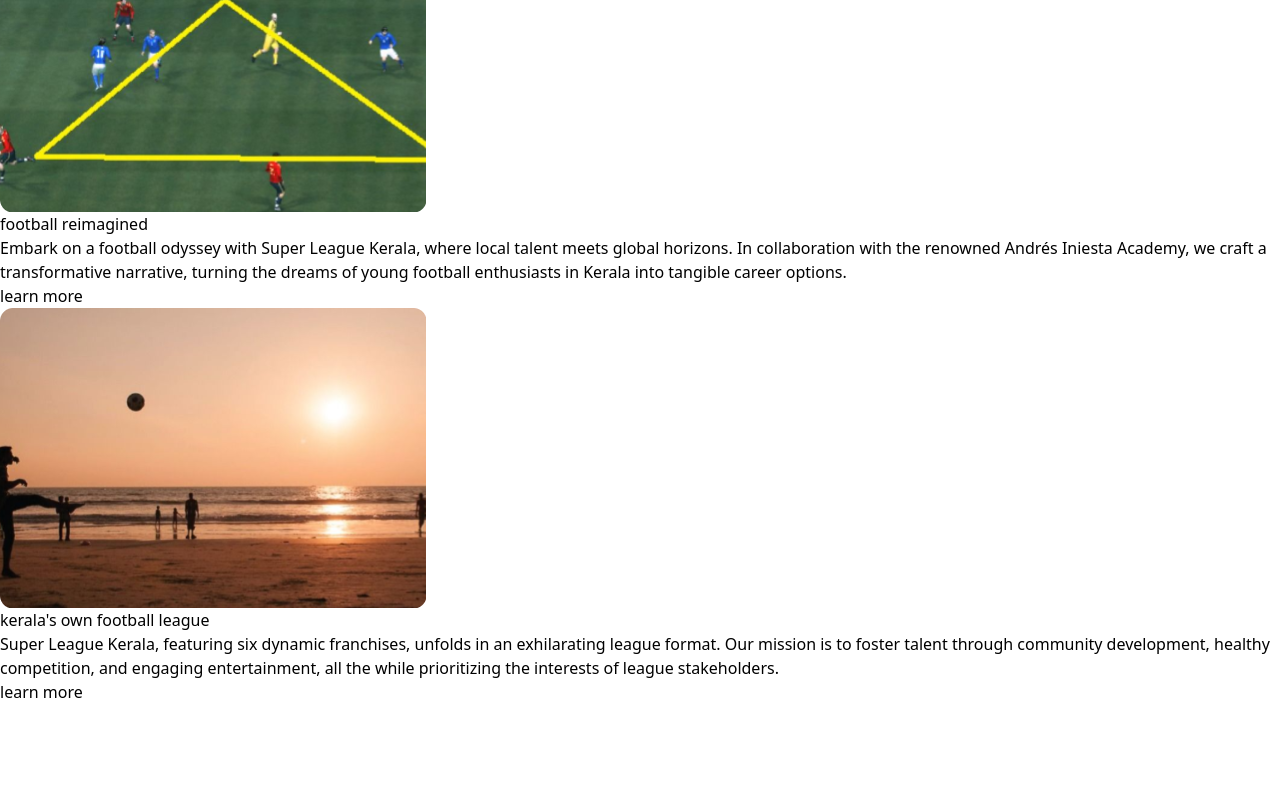
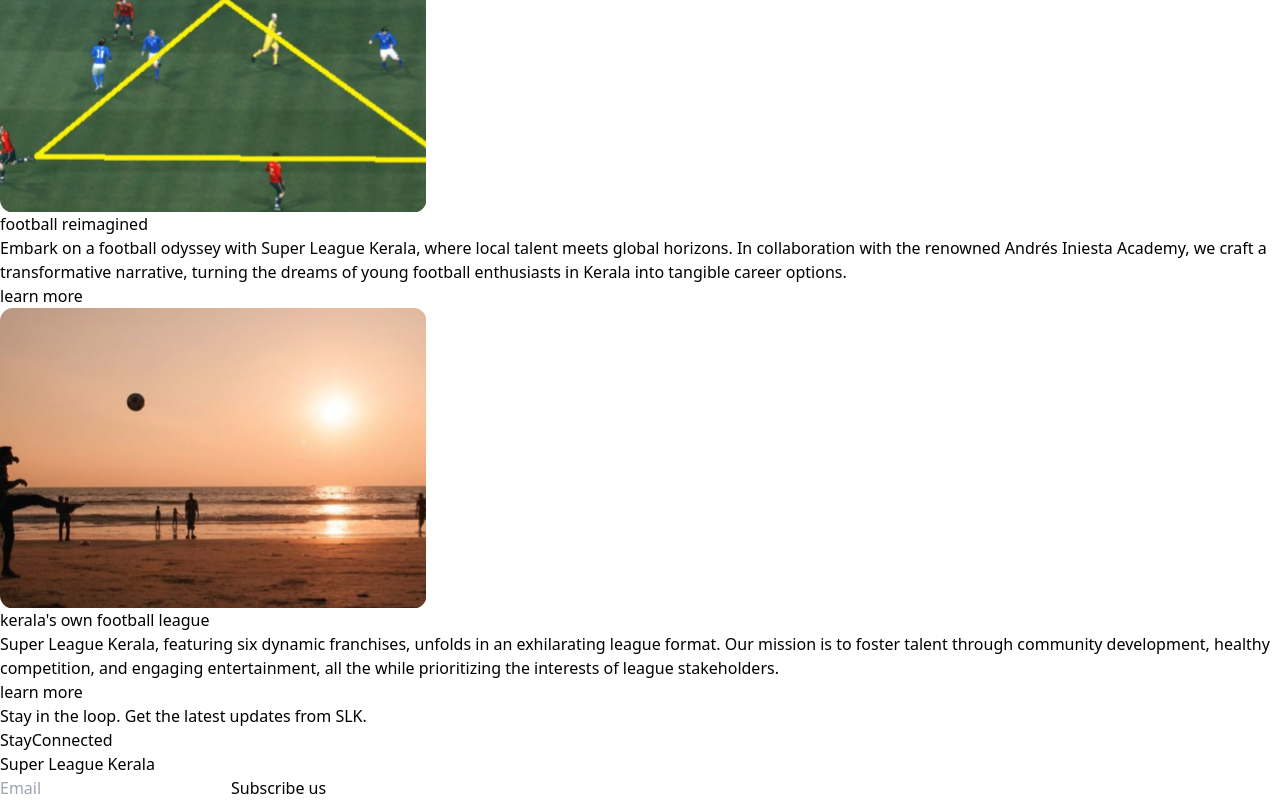
Before and after one commit to HarishBabu-DV/Football-League-Landing-Page, a React (Vite) app: page / in a window 1280 px wide. Shown: the part 5619-6419 px from the top of the page. Before the commit the page ends 6323 px from the top, so only its background shows below. Built offline with nearby package versions, Linux system fonts and the light colour scheme.

Commit message:
created subscribe section

```diff
--- a/src/assets/asset.js
+++ b/src/assets/asset.js
@@ -11,7 +11,7 @@ import win from './images/win.png'
 import gamechanger from './images/gamechanger.png'
 import footballground from './images/footballGround.png'
 import ksl from './images/ksl.png'
-
+import stadium from './images/stadium.png'
 
 //Navitems
 //First navitems
@@ -171,4 +171,4 @@ export const ourMediaDescription=[
         buttonText:"learn more"
     }
 ]
-export {logo,vip2,logowhite,kick,trophy,win}
+export {logo,vip2,logowhite,kick,trophy,win,stadium}
--- a/src/index.css
+++ b/src/index.css
@@ -98,4 +98,11 @@
     .media-description-description{
         font-weight: 400;
     }
+/*<--------------Subscribe Section------------->*/
+    .subscribe-section-container{
+        background-image: linear-gradient(rgba(0,0,0,0.4),rgba(0,0,0,0.4)),url('./assets/images/stadium.png');
+        background-repeat: no-repeat;
+        background-position: center;
+        background-size: cover;
+    }
 }
--- a/src/pages/LandingPage.jsx
+++ b/src/pages/LandingPage.jsx
@@ -3,6 +3,7 @@ import HeroSection from '../sections/LandingPage Sections/HeroSection'
 import ChallengesSection from '../sections/LandingPage Sections/ChallengesSection'
 import ProsSection from '../sections/LandingPage Sections/ProsSection'
 import OurMediaSection from '../sections/LandingPage Sections/OurMediaSection'
+import SubscribeSection from '../sections/LandingPage Sections/SubscribeSection'
 
 const LandingPage = () => {
   return (
@@ -11,6 +12,7 @@ const LandingPage = () => {
         <ChallengesSection />
         <ProsSection />
         <OurMediaSection />
+        <SubscribeSection />
     </section>
   )
 }
--- /dev/null
+++ b/src/sections/LandingPage Sections/SubscribeSection.jsx
@@ -0,0 +1,25 @@
+import React from 'react'
+
+const SubscribeSection = () => {
+  return (
+    <section className='w-full min-h-dvh subscribe-section-container'>
+        {/* Quotes Description */}
+        <div>
+            <p>Stay in the loop. Get the latest updates from SLK.</p>
+            <h3>
+                <span>Stay</span>
+                <span>Connected</span>
+            </h3>
+            <h1>Super League Kerala</h1>
+        </div>
+        {/* Email input  */}
+        <input type="email" name='email' id='email' placeholder='Email' className=''/>
+
+        {/* Subscribe us button */}
+        <input type="submit" value="Subscribe us" className=''/>
+
+    </section>
+  )
+}
+
+export default SubscribeSection
```
Also changed, not shown: src/assets/svg/footBallKick.svg (deleted).
